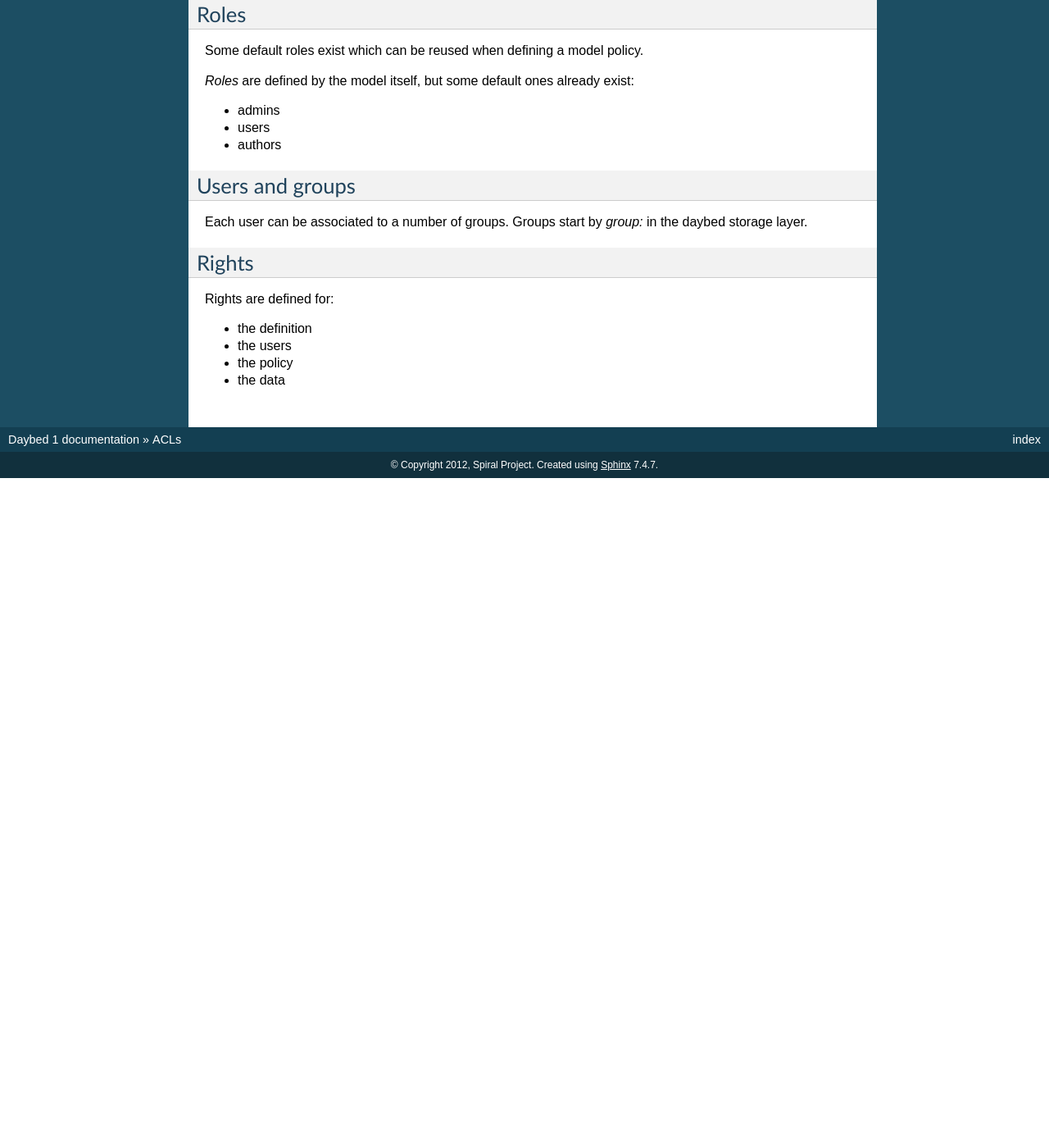
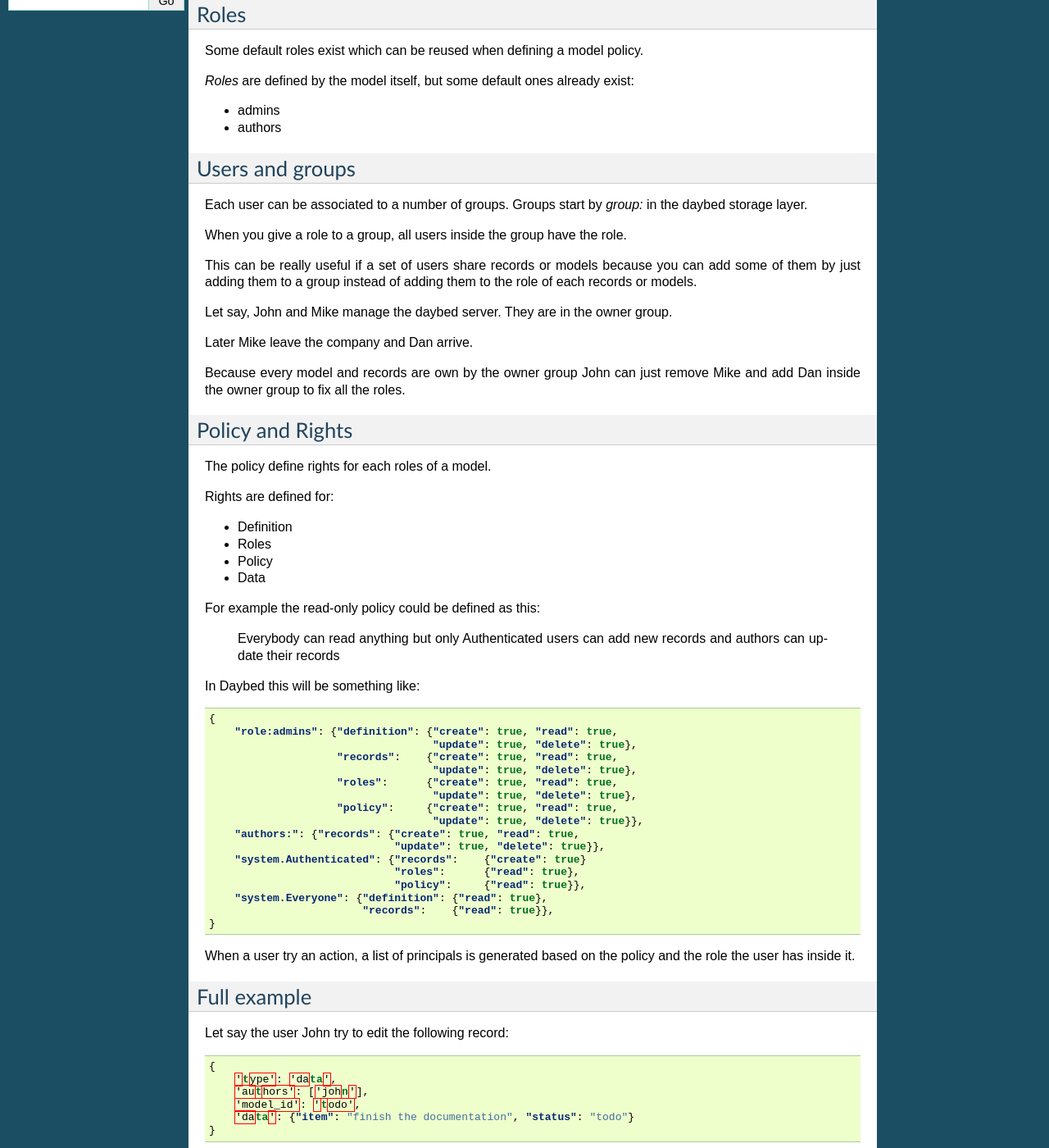
Before and after one commit to spiral-project/daybed, a Sphinx documentation site: the page built from docs/source/acl.rst, in a window 1280 px wide and 1400 px high, scrolled down 270 px. Shown: the whole window at 82% size. Built offline with Sphinx 7.4.7, drawn with Linux system fonts in a browser that asks for light colours; before the commit the page ends 900 px from its top, so only the background shows below that; some of the changed text lies outside the part shown.

Commit message:
Document ACLs and difference between role, user and groups.

```diff
--- a/docs/source/acl.rst
+++ b/docs/source/acl.rst
@@ -10,7 +10,8 @@
 
 - "All the users have the right to push new content to this model"
 - "Alexis is able to delete content from others"
-- "The users in the group 'rangers' have the right to create new records".
+- "Users of the group 'rangers' have the right to create new records".
+
 
 Roles
 =====
@@ -30,12 +31,152 @@
 Each user can be associated to a number of groups. Groups start by `group:` in
 the daybed storage layer.
 
-Rights
-======
+When you give a role to a group, all users inside the group have the role.
+
+This can be really useful if a set of users share records or models
+because you can add some of them by just adding them to a group
+instead of adding them to the role of each records or models.
+
+Let say, John and Mike manage the daybed server. They are in the owner
+group.
+
+Later Mike leave the company and Dan arrive.
+
+Because every model and records are own by the owner group John can
+just remove Mike and add Dan inside the owner group to fix all the roles.
+
+
+Policy and Rights
+=================
+
+The policy define rights for each roles of a model.
 
 Rights are defined for:
 
-- the definition
-- the users
-- the policy
-- the data
+- Definition
+- Roles
+- Policy
+- Data
+
+For example the read-only policy could be defined as this:
+
+    Everybody can read anything but only Authenticated users can add
+    new records and authors can update their records
+
+In Daybed this will be something like:
+
+.. code-block:: json
+
+    {
+        "role:admins": {"definition": {"create": true, "read": true,
+                                       "update": true, "delete": true},
+                        "records":    {"create": true, "read": true,
+                                       "update": true, "delete": true},
+                        "roles":      {"create": true, "read": true,
+                                       "update": true, "delete": true},
+                        "policy":     {"create": true, "read": true,
+                                       "update": true, "delete": true}},
+        "authors:": {"records": {"create": true, "read": true,
+                                 "update": true, "delete": true}},
+        "system.Authenticated": {"records":    {"create": true}
+                                 "roles":      {"read": true},
+                                 "policy":     {"read": true}},
+        "system.Everyone": {"definition": {"read": true},
+                            "records":    {"read": true}},
+    }
+
+When a user try an action, a list of principals is generated based on
+the policy and the role the user has inside it.
+
+Full example
+============
+
+Let say the user John try to edit the following record:
+
+.. code-block:: json
+
+    {
+        'type': 'data',
+        'authors': ['john'],
+        'model_id': 'todo',
+        'data': {"item": "finish the documentation", "status": "todo"}
+    }
+
+Of the following model:
+
+.. code-block::
+
+    {
+        "type": "definition",
+        "_id": "todo",
+        "definition": {
+          "title": "todo",
+          "description": "A list of my stuff to do",
+          "fields": [
+              {
+                  "name": "item",
+                  "type": "string",
+                  "label": "The item"
+              },
+              {
+                  "name": "status",
+                  "type": "enum",
+                  "choices": [
+                      "done",
+                      "todo"
+                  ],
+                  "label": "is it done or not"
+              }
+           ]
+        },
+        "roles": {
+		  "admins": ["group:admins", "Mike"]
+        },
+        "policy_id": "read-only"
+    }
+
+If `john` tries to modify this record, he will have the following principals::
+
+    ["system.Authenticated", "system.Everyone", "authors:"]
+
+And the right set for all this principals will be accredited to him:
+
+.. code-block:: json
+
+    {
+      "definition": {"read": true},
+      "records":    {"create": true, "read": true,
+                     "update": true, "delete": true},
+      "roles":      {"read": true},
+      "policy":     {"read": true}
+    }
+
+So John will be able to modify its record.
+
+If Dan want to modify the same records he will get::
+
+    ["system.Authenticated", "system.Everyone"]
+
+.. code-block:: json
+
+    {
+      "definition": {"read": true},
+      "records":    {"create": true, "read": true},
+      "roles":      {"read": true},
+      "policy":     {"read": true}
+    }
+
+He will not have the right to modify it.
+
+Alexis is in the `admins` group, if he tries to modify the record, he
+will get the `role:admins` and get full access::
+
+    ["system.Authenticated", "system.Everyone", "role:admins"]
+
+Alexis will be able to modify it.
+
+If Mike tries to modify it, because he has the `role:admins` he will get full access::
+
+    ["system.Authenticated", "system.Everyone", "role:admins"]
+
+Mike will be able to modify it.
```
Also changed, not shown: other parts of docs/source/acl.rst (+1 -1 lines), 3 other files.
